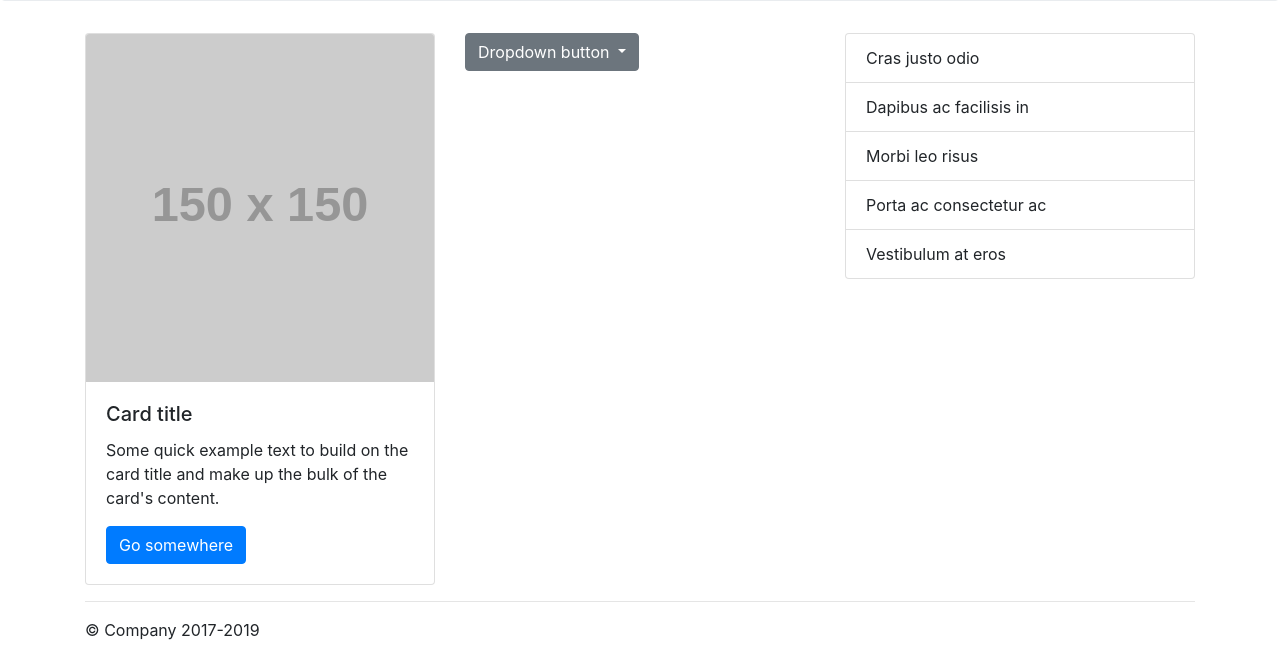
After one commit to ryosukemiyazawa/samurai_lesson, a PHP site: page /bootstrap/starter.html in a window 1280 px wide. The commit adds this page. Shown: the part 960-1618 px from the top of the page. Run offline with PHP 8.4, Linux system fonts and the light colour scheme; grey boxes labelled with a size stand in for pictures from a placeholder-image service; some libraries are stand-ins or nearby versions.

Commit message:
20200429追加

```diff
--- /dev/null
+++ b/Portfolio/bootstrap/starter.html
@@ -0,0 +1,141 @@
+<!doctype html>
+<html lang="ja">
+  <head>
+	<!--
+		ここにあるスターターテンプレートを使います。
+		https://getbootstrap.com/docs/4.4/getting-started/introduction/
+	-->
+
+    <!-- Required meta tags -->
+    <meta charset="utf-8">
+    <meta name="viewport" content="width=device-width, initial-scale=1, shrink-to-fit=no">
+
+    <!-- Bootstrap CSS -->
+    <link rel="stylesheet" href="https://stackpath.bootstrapcdn.com/bootstrap/4.4.1/css/bootstrap.min.css" integrity="sha384-Vkoo8x4CGsO3+Hhxv8T/Q5PaXtkKtu6ug5TOeNV6gBiFeWPGFN9MuhOf23Q9Ifjh" crossorigin="anonymous">
+
+    <title>Hello, world!</title>
+  </head>
+  <body>
+
+	<nav class="navbar navbar-expand-md navbar-dark fixed-top bg-dark">
+		<a class="navbar-brand" href="#">Navbar</a>
+		<button class="navbar-toggler" type="button" data-toggle="collapse" data-target="#navbarsExampleDefault" aria-controls="navbarsExampleDefault" aria-expanded="false" aria-label="Toggle navigation">
+		  <span class="navbar-toggler-icon"></span>
+		</button>
+
+		<div class="collapse navbar-collapse" id="navbarsExampleDefault">
+		  <ul class="navbar-nav mr-auto">
+			<li class="nav-item active">
+			  <a class="nav-link" href="#">Home <span class="sr-only">(current)</span></a>
+			</li>
+			<li class="nav-item">
+			  <a class="nav-link" href="#">Link</a>
+			</li>
+			<li class="nav-item">
+			  <a class="nav-link disabled" href="#" tabindex="-1" aria-disabled="true">Disabled</a>
+			</li>
+			<li class="nav-item dropdown">
+			  <a class="nav-link dropdown-toggle" href="#" id="dropdown01" data-toggle="dropdown" aria-haspopup="true" aria-expanded="false">Dropdown</a>
+			  <div class="dropdown-menu" aria-labelledby="dropdown01">
+				<a class="dropdown-item" href="#">Action</a>
+				<a class="dropdown-item" href="#">Another action</a>
+				<a class="dropdown-item" href="#">Something else here</a>
+			  </div>
+			</li>
+		  </ul>
+		  <form class="form-inline my-2 my-lg-0">
+			<input class="form-control mr-sm-2" type="text" placeholder="Search" aria-label="Search">
+			<button class="btn btn-outline-success my-2 my-sm-0" type="submit">Search</button>
+		  </form>
+		</div>
+	  </nav>
+
+	  <main role="main">
+
+		<!-- Main jumbotron for a primary marketing message or call to action -->
+		<div class="jumbotron">
+		  <div class="container">
+			<div id="carouselExampleIndicators" class="carousel slide" data-ride="carousel">
+				<ol class="carousel-indicators">
+				  <li data-target="#carouselExampleIndicators" data-slide-to="0" class="active"></li>
+				  <li data-target="#carouselExampleIndicators" data-slide-to="1"></li>
+				  <li data-target="#carouselExampleIndicators" data-slide-to="2"></li>
+				</ol>
+				<div class="carousel-inner">
+				  <div class="carousel-item active">
+					<img src="..." class="d-block w-100" alt="...">
+				  </div>
+				  <div class="carousel-item">
+					<img src="..." class="d-block w-100" alt="...">
+				  </div>
+				  <div class="carousel-item">
+					<img src="..." class="d-block w-100" alt="...">
+				  </div>
+				</div>
+				<a class="carousel-control-prev" href="#carouselExampleIndicators" role="button" data-slide="prev">
+				  <span class="carousel-control-prev-icon" aria-hidden="true"></span>
+				  <span class="sr-only">Previous</span>
+				</a>
+				<a class="carousel-control-next" href="#carouselExampleIndicators" role="button" data-slide="next">
+				  <span class="carousel-control-next-icon" aria-hidden="true"></span>
+				  <span class="sr-only">Next</span>
+				</a>
+			  </div>
+		  </div>
+		</div>
+
+		<div class="container">
+		  <!-- Example row of columns -->
+		  <div class="row">
+
+			<div class="col-md-4">
+				<div class="card">
+					<img src="http://placehold.jp/150x150.png" class="card-img-top" alt="...">
+					<div class="card-body">
+					  <h5 class="card-title">Card title</h5>
+					  <p class="card-text">Some quick example text to build on the card title and make up the bulk of the card's content.</p>
+					  <a href="#" class="btn btn-primary">Go somewhere</a>
+					</div>
+				  </div>
+			</div>
+			<div class="col-md-4">
+				<div class="dropdown">
+				<button class="btn btn-secondary dropdown-toggle" type="button" id="dropdownMenuButton" data-toggle="dropdown" aria-haspopup="true" aria-expanded="false">
+					Dropdown button
+				</button>
+				<div class="dropdown-menu" aria-labelledby="dropdownMenuButton">
+					<a class="dropdown-item" href="#">Action</a>
+					<a class="dropdown-item" href="#">Another action</a>
+					<a class="dropdown-item" href="#">Something else here</a>
+				</div>
+				</div>
+			</div>
+			<div class="col-md-4">
+				<ul class="list-group">
+				<li class="list-group-item">Cras justo odio</li>
+				<li class="list-group-item">Dapibus ac facilisis in</li>
+				<li class="list-group-item">Morbi leo risus</li>
+				<li class="list-group-item">Porta ac consectetur ac</li>
+				<li class="list-group-item">Vestibulum at eros</li>
+				</ul>
+			</div>
+		  </div>
+
+		  <hr>
+
+		</div> <!-- /container -->
+
+	  </main>
+
+	  <footer class="container">
+		<p>&copy; Company 2017-2019</p>
+	  </footer>
+
+
+    <!-- Optional JavaScript -->
+    <!-- jQuery first, then Popper.js, then Bootstrap JS -->
+    <script src="https://code.jquery.com/jquery-3.4.1.slim.min.js" integrity="sha384-J6qa4849blE2+poT4WnyKhv5vZF5SrPo0iEjwBvKU7imGFAV0wwj1yYfoRSJoZ+n" crossorigin="anonymous"></script>
+    <script src="https://cdn.jsdelivr.net/npm/popper.js@1.16.0/dist/umd/popper.min.js" integrity="sha384-Q6E9RHvbIyZFJoft+2mJbHaEWldlvI9IOYy5n3zV9zzTtmI3UksdQRVvoxMfooAo" crossorigin="anonymous"></script>
+    <script src="https://stackpath.bootstrapcdn.com/bootstrap/4.4.1/js/bootstrap.min.js" integrity="sha384-wfSDF2E50Y2D1uUdj0O3uMBJnjuUD4Ih7YwaYd1iqfktj0Uod8GCExl3Og8ifwB6" crossorigin="anonymous"></script>
+  </body>
+</html>
--- a/Portfolio/css/styles.css
+++ b/Portfolio/css/styles.css
@@ -57,6 +57,7 @@ main img {
 }
 
 footer {
+  clear:both;
   width: 100%;
   height: 100px;
   margin: 0 auto;
--- a/Portfolio/index.html
+++ b/Portfolio/index.html
@@ -23,7 +23,7 @@
   <p><img src="img/main.jpeg" alt="プロフィールのロゴです"></p>
 </main>
 
-<section>
+<section class="profile-section">
   <h1 id="profile">Profile</h1>
   <div class="profileicon">
     <p class="box1"><img src="img/profileicon.png" alt="プロフィールのロゴです"></p>
@@ -31,7 +31,7 @@
   </div>
 </section>
 
-<section>
+<section class="content-section">
   <h1 id="sample">Sample</h1>
   <div class="sampleicon">
     <!-- <p><img src="img/profileicon.png"></p> -->
```
